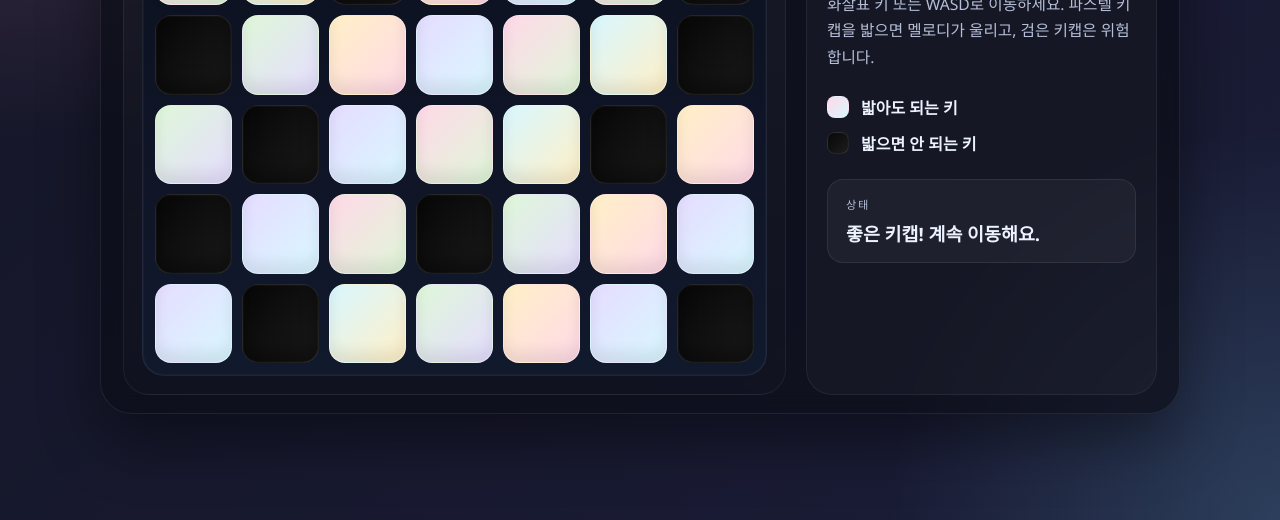
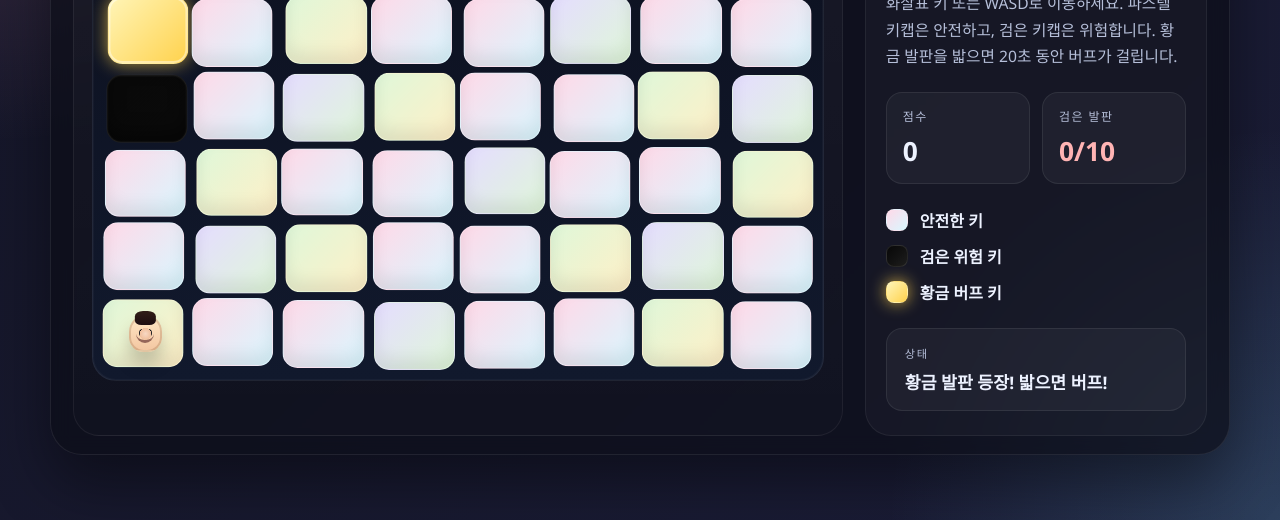
Before and after one commit to 2DP/sion-world, a plain HTML site: page example2/index.html in a window 1280 px wide. Shown: the part 280-800 px from the top of the page. Drawn offline with Linux system fonts and the light colour scheme.

Commit message:
Improve keyboard game mechanics

```diff
--- a/example2/index.html
+++ b/example2/index.html
@@ -20,26 +20,41 @@
 
         <aside class="info-panel">
           <p class="eyebrow">Mission</p>
-          <h1>키캡을 조심히 밟어라</h1>
+          <h1>황금 발판을 피하고 올라가라</h1>
           <p class="description">
-            화살표 키 또는 WASD로 이동하세요. 파스텔 키캡을 밟으면 멜로디가
-            울리고, 검은 키캡은 위험합니다.
+            화살표 키 또는 WASD로 이동하세요. 파스텔 키캡은 안전하고,
+            검은 키캡은 위험합니다. 황금 발판을 밟으면 20초 동안 버프가 걸립니다.
           </p>
+
+          <div class="score-grid">
+            <div class="score-box">
+              <span class="label">점수</span>
+              <strong id="scoreValue">0</strong>
+            </div>
+            <div class="score-box danger-box">
+              <span class="label">검은 발판</span>
+              <strong id="dangerCount">0/10</strong>
+            </div>
+          </div>
 
           <div class="legend" aria-label="키캡 설명">
             <div class="legend-item">
               <span class="swatch safe"></span>
-              <span>밟아도 되는 키</span>
+              <span>안전한 키</span>
             </div>
             <div class="legend-item">
               <span class="swatch danger"></span>
-              <span>밟으면 안 되는 키</span>
+              <span>검은 위험 키</span>
+            </div>
+            <div class="legend-item">
+              <span class="swatch gold"></span>
+              <span>황금 버프 키</span>
             </div>
           </div>
 
           <div class="status-box">
             <span class="status-label">상태</span>
-            <strong id="statusText">걸어보세요</strong>
+            <strong id="statusText">시작!</strong>
           </div>
         </aside>
       </main>
--- a/example2/script.js
+++ b/example2/script.js
@@ -1,145 +1,248 @@
 const board = document.getElementById("gameBoard");
+const scoreValueEl = document.getElementById("scoreValue");
+const dangerCountEl = document.getElementById("dangerCount");
 const statusText = document.getElementById("statusText");
 
-const rows = 5;
-const cols = 7;
-const gridGap = 10;
+const rows = 6;
+const cols = 8;
+const maxDangerHits = 10;
 
-const validCells = new Set([
-  "0,0", "0,1", "0,3", "0,4", "0,5",
-  "1,1", "1,2", "1,3", "1,4", "1,5",
-  "2,0", "2,2", "2,3", "2,4", "2,6",
-  "3,1", "3,2", "3,4", "3,5", "3,6",
-  "4,0", "4,2", "4,3", "4,4", "4,5"
+const safeCells = new Set([
+  "0,0", "0,1", "0,3", "0,4", "0,5", "0,6",
+  "1,0", "1,1", "1,2", "1,3", "1,4", "1,5", "1,6",
+  "2,0", "2,1", "2,2", "2,3", "2,4", "2,5", "2,6", "2,7",
+  "3,0", "3,1", "3,2", "3,3", "3,4", "3,5", "3,6", "3,7",
+  "4,1", "4,2", "4,3", "4,4", "4,5", "4,6", "4,7",
+  "5,0", "5,1", "5,2", "5,3", "5,4", "5,5", "5,6"
 ]);
 
-const player = {
-  x: 0,
-  y: 0,
-};
+const dangerSet = new Set([
+  "0,2",
+  "1,7",
+  "4,0",
+  "5,7"
+]);
 
-const keyPalette = {
-  safe: ["#ffd9e8", "#d9f7ff", "#dff7d9", "#fff0c7", "#e5ddff"],
-  danger: "#101010",
-};
+const cellLookup = new Map();
+let score = 0;
+let dangerHits = 0;
+let player = { x: 0, y: 5 };
+let goldenCellKey = null;
+let goldenBuffUntil = 0;
+let buffTimeoutId = null;
 
-const characterDiv = document.createElement("div");
-characterDiv.className = "character";
-characterDiv.setAttribute("aria-label", "주인공 캐릭터");
-const characterInner = document.createElement("div");
-characterInner.className = "character-inner";
-const face = document.createElement("div");
-face.className = "face";
-face.innerHTML = '<span class="eye left"></span><span class="eye right"></span><span class="smile"></span>';
-characterInner.appendChild(face);
-characterDiv.appendChild(characterInner);
-board.appendChild(characterDiv);
+const character = document.createElement("div");
+character.className = "character";
+character.setAttribute("aria-label", "주인공 캐릭터");
+character.innerHTML = `
+  <div class="character-inner">
+    <div class="face">
+      <span class="eye left"></span>
+      <span class="eye right"></span>
+      <span class="smile"></span>
+    </div>
+  </div>
+`;
+board.appendChild(character);
 
-const cells = [];
+function coordKey(x, y) {
+  return `${x},${y}`;
+}
 
-function getKeyId(x, y) {
-  return `${y},${x}`;
+function clamp(value, min, max) {
+  return Math.min(Math.max(value, min), max);
+}
+
+function setStatus(message) {
+  statusText.textContent = message;
+}
+
+function updateHud() {
+  scoreValueEl.textContent = String(score);
+  dangerCountEl.textContent = `${dangerHits}/${maxDangerHits}`;
+}
+
+function playTone(frequency, duration, type = "triangle", volume = 0.06) {
+  const AudioCtor = window.AudioContext || window.webkitAudioContext;
+  if (!AudioCtor) return;
+
+  const audioContext = new AudioCtor();
+  const oscillator = audioContext.createOscillator();
+  const gainNode = audioContext.createGain();
+
+  oscillator.type = type;
+  oscillator.frequency.value = frequency;
+
+  gainNode.gain.setValueAtTime(0.0001, audioContext.currentTime);
+  gainNode.gain.exponentialRampToValueAtTime(volume, audioContext.currentTime + 0.02);
+  gainNode.gain.exponentialRampToValueAtTime(0.0001, audioContext.currentTime + duration);
+
+  oscillator.connect(gainNode);
+  gainNode.connect(audioContext.destination);
+
+  oscillator.start();
+  oscillator.stop(audioContext.currentTime + duration);
+
+  oscillator.onended = () => audioContext.close();
+}
+
+function refreshTileStyles() {
+  board.querySelectorAll(".keycap").forEach((cell) => {
+    const x = Number(cell.dataset.x);
+    const y = Number(cell.dataset.y);
+    const key = coordKey(x, y);
+    const isDanger = dangerSet.has(key);
+    const isGolden = goldenBuffUntil > Date.now() && !isDanger;
+    const isGoldenCell = goldenCellKey === key && !isDanger;
+
+    cell.classList.toggle("safe", !isDanger);
+    cell.classList.toggle("danger", isDanger);
+    cell.classList.toggle("gold", isGolden || isGoldenCell);
+  });
 }
 
 function createBoard() {
   for (let y = 0; y < rows; y += 1) {
     for (let x = 0; x < cols; x += 1) {
       const cell = document.createElement("div");
-      cell.className = "keycap";
-      const isSafe = validCells.has(getKeyId(x, y));
-      cell.classList.add(isSafe ? "safe" : "danger");
-      cell.dataset.x = x;
-      cell.dataset.y = y;
-      const tintIndex = (x + y) % keyPalette.safe.length;
-      cell.style.background = isSafe
-        ? `linear-gradient(135deg, ${keyPalette.safe[tintIndex]}, ${keyPalette.safe[(tintIndex + 2) % keyPalette.safe.length]})`
-        : "linear-gradient(135deg, #070707, #1a1a1a)";
+      const key = coordKey(x, y);
+      const isDanger = dangerSet.has(key);
+      cell.className = isDanger ? "keycap danger" : "keycap safe";
+      cell.dataset.x = String(x);
+      cell.dataset.y = String(y);
+      cell.dataset.seed = String((x + 1) * (y + 2) * 0.7);
+      cell.style.transform = "translate(0,0)";
       board.appendChild(cell);
-      cells.push(cell);
+      cellLookup.set(key, cell);
     }
   }
 }
 
-function updateStatus(message) {
-  statusText.textContent = message;
+function setPlayerPosition() {
+  const cell = cellLookup.get(coordKey(player.x, player.y));
+  if (!cell) return;
+
+  const width = cell.offsetWidth;
+  const height = cell.offsetHeight;
+  const charWidth = width * 0.72;
+  const charHeight = height * 0.82;
+
+  character.style.width = `${charWidth}px`;
+  character.style.height = `${charHeight}px`;
+  character.style.left = `${cell.offsetLeft + (width - charWidth) / 2}px`;
+  character.style.top = `${cell.offsetTop + (height - charHeight) / 2}px`;
 }
 
-function animatePress(cell, isSafe) {
+function pressCell(cell) {
   cell.classList.remove("pressed");
   void cell.offsetWidth;
   cell.classList.add("pressed");
+  window.setTimeout(() => cell.classList.remove("pressed"), 180);
+}
 
-  window.setTimeout(() => {
-    cell.classList.remove("pressed");
-  }, 160);
+function triggerGoldenBuff() {
+  goldResetTimer();
+  goldenBuffUntil = Date.now() + 20000;
+  score += 50;
+  setStatus("황금 버프! 20초 동안 안전 발판 점수 상승!");
+  playTone(840, 0.12, "triangle", 0.08);
+  playTone(1220, 0.13, "triangle", 0.07);
+  refreshTileStyles();
 
-  if (isSafe) {
-    playTone(540, 0.08, "triangle");
-    updateStatus("좋은 키캡! 계속 이동해요.");
-  } else {
-    playTone(180, 0.08, "sawtooth");
-    updateStatus("이 키캡은 위험해요! 조심하세요.");
+  buffTimeoutId = window.setTimeout(() => {
+    goldenBuffUntil = 0;
+    goldenCellKey = null;
+    if (dangerHits < maxDangerHits) {
+      setStatus("버프 종료. 다음 황금 발판을 노려보세요.");
+    }
+    refreshTileStyles();
+  }, 20000);
+}
+
+function goldResetTimer() {
+  if (buffTimeoutId) {
+    window.clearTimeout(buffTimeoutId);
+    buffTimeoutId = null;
   }
 }
 
-function playTone(frequency, duration, type = "triangle") {
-  const AudioCtx = window.AudioContext || window.webkitAudioContext;
-  if (!AudioCtx) return;
+function spawnGoldenCell() {
+  const validKeys = Array.from(safeCells).filter((key) => key !== coordKey(player.x, player.y));
+  if (!validKeys.length) return;
 
-  const audioCtx = new AudioCtx();
-  const oscillator = audioCtx.createOscillator();
-  const gainNode = audioCtx.createGain();
-
-  oscillator.type = type;
-  oscillator.frequency.value = frequency;
-
-  gainNode.gain.setValueAtTime(0.0001, audioCtx.currentTime);
-  gainNode.gain.exponentialRampToValueAtTime(0.06, audioCtx.currentTime + 0.02);
-  gainNode.gain.exponentialRampToValueAtTime(0.0001, audioCtx.currentTime + duration);
-
-  oscillator.connect(gainNode);
-  gainNode.connect(audioCtx.destination);
-
-  oscillator.start();
-  oscillator.stop(audioCtx.currentTime + duration);
-
-  oscillator.onended = () => audioCtx.close();
+  const nextKey = validKeys[Math.floor(Math.random() * validKeys.length)];
+  goldenCellKey = nextKey;
+  refreshTileStyles();
+  setStatus("황금 발판 등장! 밟으면 버프!");
+  playTone(960, 0.08, "triangle", 0.05);
 }
 
 function movePlayer(dx, dy) {
-  const nextX = Math.max(0, Math.min(cols - 1, player.x + dx));
-  const nextY = Math.max(0, Math.min(rows - 1, player.y + dy));
+  if (dangerHits >= maxDangerHits) return;
 
-  const prevCell = board.querySelector(`.keycap[data-x="${player.x}"][data-y="${player.y}"]`);
-  if (prevCell) {
-    prevCell.classList.remove("active");
-  }
+  const nextX = clamp(player.x + dx, 0, cols - 1);
+  const nextY = clamp(player.y + dy, 0, rows - 1);
 
   player.x = nextX;
   player.y = nextY;
 
-  const currentCell = board.querySelector(`.keycap[data-x="${player.x}"][data-y="${player.y}"]`);
-  const isSafe = validCells.has(getKeyId(player.x, player.y));
+  const key = coordKey(player.x, player.y);
+  const cell = cellLookup.get(key);
+  const isDanger = dangerSet.has(key);
 
-  if (currentCell) {
-    animatePress(currentCell, isSafe);
-    currentCell.classList.add("active");
+  if (cell) {
+    pressCell(cell);
   }
 
-  const boardWidth = board.clientWidth;
-  const boardHeight = board.clientHeight;
-  const cellWidth = (boardWidth - gridGap * (cols - 1)) / cols;
-  const cellHeight = (boardHeight - gridGap * (rows - 1)) / rows;
+  if (isDanger) {
+    dangerHits += 1;
+    score = Math.max(0, score - 5);
+    playTone(160, 0.12, "sawtooth", 0.08);
+    setStatus(`검은 발판을 밟았습니다! (${dangerHits}/${maxDangerHits})`);
 
-  characterDiv.style.left = `${(player.x * cellWidth) + (player.x * gridGap)}px`;
-  characterDiv.style.top = `${(player.y * cellHeight) + (player.y * gridGap)}px`;
-  characterDiv.style.width = `${cellWidth}px`;
-  characterDiv.style.height = `${cellHeight}px`;
+    if (dangerHits >= maxDangerHits) {
+      setStatus("게임 오버! 다시 시작합니다.");
+      playTone(90, 0.22, "square", 0.12);
+      setTimeout(() => resetGame(), 1100);
+    }
+  } else {
+    const bonus = goldenBuffUntil > Date.now() ? 15 : 10;
+    score += bonus;
+    if (goldenCellKey === key) {
+      triggerGoldenBuff();
+      goldenCellKey = null;
+    }
+
+    if (goldenBuffUntil > Date.now()) {
+      setStatus("황금 버프 중! 점수가 계속 올라갑니다.");
+    } else {
+      setStatus("안전한 발판! 계속 가세요.");
+    }
+    playTone(540, 0.08, "triangle", 0.05);
+  }
+
+  updateHud();
+  refreshTileStyles();
+  setPlayerPosition();
+}
+
+function resetGame() {
+  score = 0;
+  dangerHits = 0;
+  goldenBuffUntil = 0;
+  goldenCellKey = null;
+  player = { x: 0, y: 5 };
+  setStatus("시작!");
+  goldResetTimer();
+  refreshTileStyles();
+  updateHud();
+  setPlayerPosition();
+  window.setTimeout(() => spawnGoldenCell(), 1200);
 }
 
 function handleKey(event) {
   const key = event.key.toLowerCase();
-  const movementMap = {
+  const moves = {
     arrowup: [0, -1],
     w: [0, -1],
     arrowdown: [0, 1],
@@ -150,21 +253,36 @@ function handleKey(event) {
     d: [1, 0],
   };
 
-  const direction = movementMap[key];
-  if (!direction) return;
+  if (!moves[key]) return;
+  event.preventDefault();
 
-  event.preventDefault();
-  movePlayer(direction[0], direction[1]);
+  const [dx, dy] = moves[key];
+  movePlayer(dx, dy);
 }
 
-function initializeBoard() {
-  createBoard();
-  const startCell = board.querySelector('.keycap[data-x="0"][data-y="0"]');
-  if (startCell) {
-    startCell.classList.add("active");
-  }
-  movePlayer(0, 0);
+function animateBoard(time) {
+  const t = time * 0.001;
+
+  board.querySelectorAll(".keycap").forEach((cell) => {
+    const x = Number(cell.dataset.x);
+    const y = Number(cell.dataset.y);
+    const waveX = Math.sin(t * (1.2 + x * 0.15) + Number(cell.dataset.seed)) * 2.5;
+    const waveY = Math.cos(t * (1.5 + y * 0.18) + Number(cell.dataset.seed)) * 2;
+    cell.style.transform = `translate(${waveX}px, ${waveY}px)`;
+  });
+
+  requestAnimationFrame(animateBoard);
 }
 
-initializeBoard();
-document.addEventListener("keydown", handleKey);
+function initializeGame() {
+  createBoard();
+  refreshTileStyles();
+  updateHud();
+  setPlayerPosition();
+  requestAnimationFrame(animateBoard);
+  window.addEventListener("resize", setPlayerPosition);
+  document.addEventListener("keydown", handleKey);
+  window.setTimeout(() => spawnGoldenCell(), 1000);
+}
+
+initializeGame();
--- a/example2/styles.css
+++ b/example2/styles.css
@@ -10,8 +10,9 @@
   --safe-3: #dff7d9;
   --safe-4: #fff0c7;
   --safe-5: #e5ddff;
-  --danger: #121212;
-  --danger-shadow: #000;
+  --danger: #0a0a0a;
+  --gold: #ffd24d;
+  --gold-deep: #d99800;
   --accent: #ff9ec8;
   --accent-2: #7bd8ff;
   --shadow: 0 28px 60px rgba(0, 0, 0, 0.42);
@@ -40,7 +41,7 @@ body {
 }
 
 .game-shell {
-  width: min(1080px, 100%);
+  width: min(1180px, 100%);
   background: rgba(12, 14, 24, 0.7);
   border: 1px solid var(--panel-border);
   border-radius: 32px;
@@ -72,8 +73,8 @@ body {
 
 .game-layout {
   display: grid;
-  grid-template-columns: minmax(0, 1.7fr) minmax(260px, 0.9fr);
-  gap: 20px;
+  grid-template-columns: minmax(0, 1.8fr) minmax(260px, 0.8fr);
+  gap: 22px;
   align-items: stretch;
 }
 
@@ -89,25 +90,27 @@ body {
 
 .game-board {
   position: relative;
-  width: min(100%, 720px);
-  aspect-ratio: 1.35;
+  width: min(100%, 880px);
+  aspect-ratio: 1.55;
   display: grid;
-  grid-template-columns: repeat(7, minmax(0, 1fr));
-  grid-template-rows: repeat(5, minmax(0, 1fr));
-  gap: 10px;
+  grid-template-columns: repeat(8, minmax(0, 1fr));
+  grid-template-rows: repeat(6, minmax(0, 1fr));
+  gap: 8px;
   padding: 12px;
-  border-radius: 22px;
+  border-radius: 24px;
   background: linear-gradient(180deg, #0d1120, #11192d);
   border: 1px solid rgba(255,255,255,0.08);
   box-shadow: inset 0 0 0 1px rgba(255,255,255,0.03);
+  overflow: hidden;
 }
 
 .keycap {
   position: relative;
-  border-radius: 16px;
+  z-index: 1;
+  border-radius: 15px;
   border: 1px solid rgba(255,255,255,0.08);
-  box-shadow: inset 0 -10px 14px rgba(0,0,0,0.08);
-  transition: transform 0.12s ease, box-shadow 0.12s ease, filter 0.12s ease;
+  box-shadow: inset 0 -10px 16px rgba(0,0,0,0.08);
+  transition: filter 0.12s ease, box-shadow 0.12s ease, background 0.2s ease;
   overflow: hidden;
 }
 
@@ -124,31 +127,28 @@ body {
 }
 
 .keycap.danger {
-  background: linear-gradient(135deg, #070707, var(--danger));
+  background: linear-gradient(135deg, #090909, var(--danger));
   box-shadow: inset 0 -10px 18px rgba(0, 0, 0, 0.45), inset 0 0 0 1px rgba(255,255,255,0.03);
 }
 
-.keycap.pressed {
-  transform: translateY(6px) scale(0.98);
-  filter: saturate(1.1) brightness(0.98);
+.keycap.safe.gold {
+  background: linear-gradient(135deg, #fff5b8, var(--gold));
+  box-shadow: inset 0 0 0 2px rgba(255,255,255,0.42), 0 0 18px rgba(255, 209, 77, 0.72);
+  animation: goldPulse 0.9s ease-in-out infinite alternate;
 }
 
-.keycap.safe.pressed {
-  box-shadow: inset 0 0 0 2px rgba(255,255,255,0.25), inset 0 -8px 14px rgba(0,0,0,0.12);
-}
-
-.keycap.danger.pressed {
-  box-shadow: inset 0 0 0 2px rgba(255,255,255,0.08), inset 0 8px 20px rgba(255,255,255,0.03);
+.keycap.pressed {
+  filter: brightness(0.96) saturate(1.2);
+  box-shadow: inset 0 0 0 2px rgba(255,255,255,0.2), inset 0 8px 16px rgba(0,0,0,0.08);
 }
 
 .character {
   position: absolute;
-  width: calc((100% - 10px * 6) / 7);
-  height: calc((100% - 10px * 4) / 5);
+  z-index: 10;
   display: grid;
   place-items: center;
   pointer-events: none;
-  transition: transform 0.18s ease;
+  transition: left 0.15s ease, top 0.15s ease, width 0.15s ease, height 0.15s ease;
 }
 
 .character-inner {
@@ -226,7 +226,7 @@ body {
 }
 
 .info-panel h1 {
-  margin: 12px 0 10px;
+  margin: 12px 0 16px;
   font-size: clamp(2rem, 2.4vw, 2.7rem);
   line-height: 1.08;
 }
@@ -236,6 +236,37 @@ body {
   color: var(--muted);
   line-height: 1.7;
   font-size: 0.98rem;
+}
+
+.score-grid {
+  display: grid;
+  grid-template-columns: repeat(2, minmax(0, 1fr));
+  gap: 12px;
+  margin-top: 22px;
+}
+
+.score-box {
+  background: rgba(255,255,255,0.04);
+  border: 1px solid rgba(255,255,255,0.08);
+  border-radius: 16px;
+  padding: 14px 16px;
+}
+
+.score-box .label {
+  display: block;
+  font-size: 0.75rem;
+  letter-spacing: 0.12em;
+  text-transform: uppercase;
+  color: var(--muted);
+  margin-bottom: 8px;
+}
+
+.score-box strong {
+  font-size: 1.65rem;
+}
+
+.danger-box strong {
+  color: #ffb4b4;
 }
 
 .legend {
@@ -268,6 +299,11 @@ body {
   background: linear-gradient(135deg, #070707, #1d1d1d);
 }
 
+.swatch.gold {
+  background: linear-gradient(135deg, #fff5b8, var(--gold));
+  box-shadow: 0 0 16px rgba(255, 209, 77, 0.8);
+}
+
 .status-box {
   margin-top: 24px;
   background: rgba(255,255,255,0.04);
@@ -286,7 +322,16 @@ body {
 }
 
 #statusText {
-  font-size: 1.15rem;
+  font-size: 1.08rem;
+}
+
+@keyframes goldPulse {
+  0% {
+    box-shadow: inset 0 0 0 2px rgba(255,255,255,0.38), 0 0 12px rgba(255, 209, 77, 0.52);
+  }
+  100% {
+    box-shadow: inset 0 0 0 2px rgba(255,255,255,0.5), 0 0 28px rgba(255, 209, 77, 0.9);
+  }
 }
 
 @media (max-width: 820px) {
```
